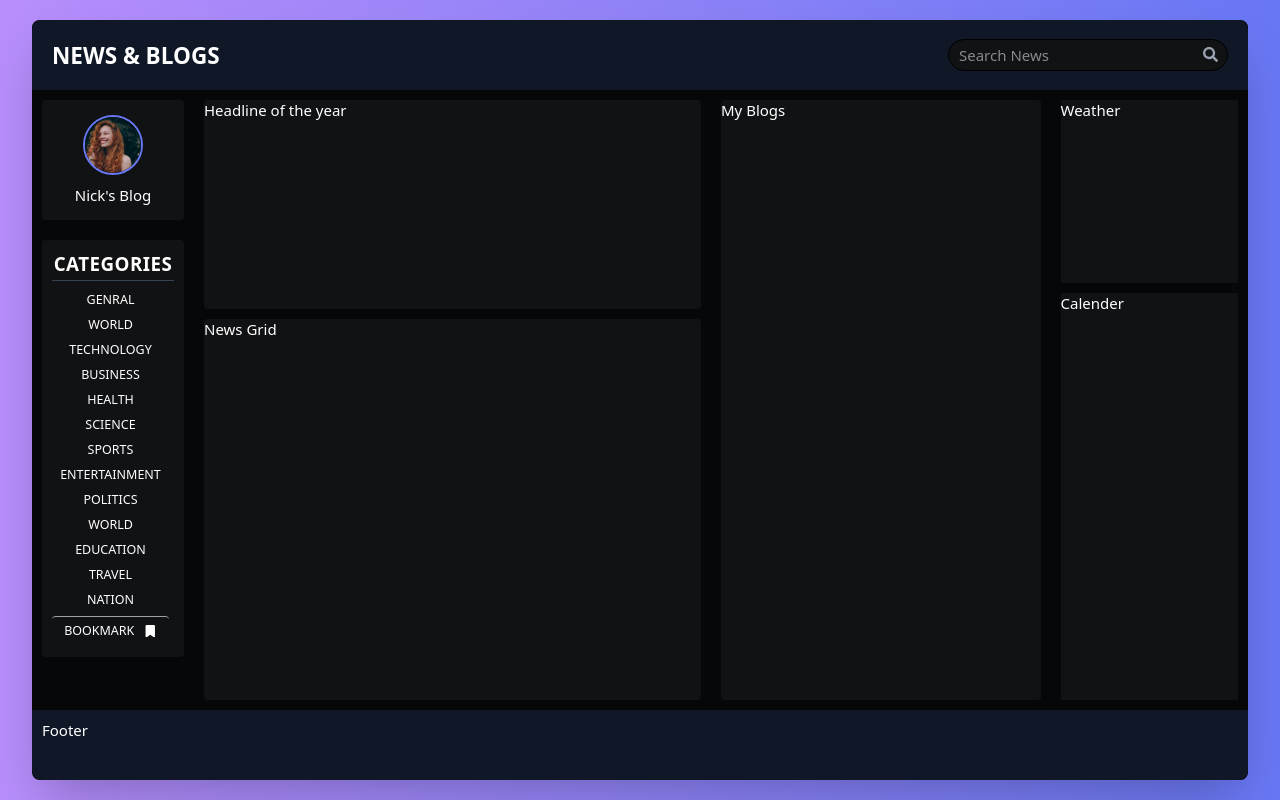
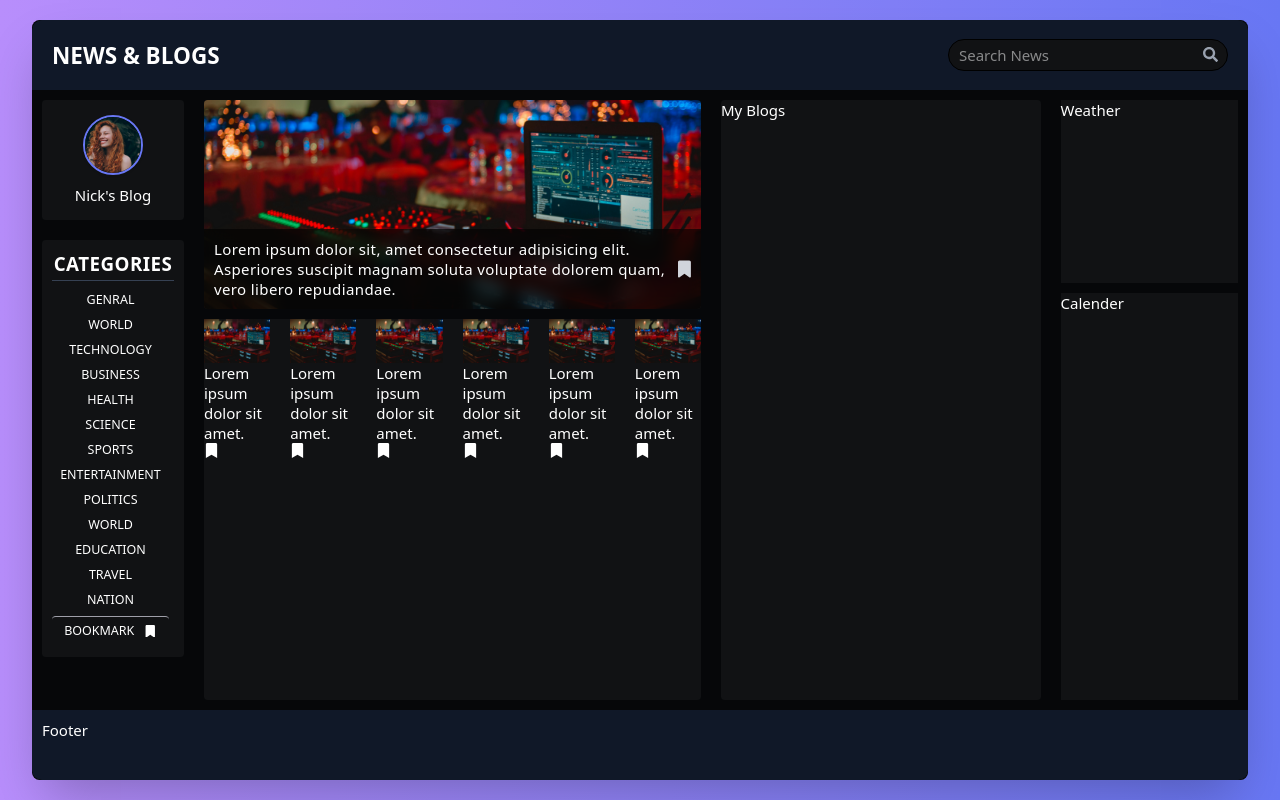
Before and after one commit to KaranMeghe/News-Blogs, a React (Vite) app: page / in a window 1280 px wide. Built offline with nearby package versions, Linux system fonts and the light colour scheme.

Commit message:
feat(news ui): initial ui for news headline and news box

```diff
--- a/package.json
+++ b/package.json
@@ -10,10 +10,12 @@
     "preview": "vite preview"
   },
   "dependencies": {
+    "@reduxjs/toolkit": "^2.8.2",
     "@tailwindcss/vite": "^4.1.11",
     "react": "^19.1.0",
     "react-dom": "^19.1.0",
     "react-icons": "^5.5.0",
+    "react-redux": "^9.2.0",
     "react-router-dom": "^7.6.3",
     "tailwindcss": "^4.1.11"
   },
--- a/src/Components/News/NewsBox.tsx
+++ b/src/Components/News/NewsBox.tsx
@@ -1,9 +1,62 @@
 /** @format */
+
+import techImg from '../../assets/images/tech.jpg';
+import sportImg from '../../assets/images/sports.jpg';
+import sciImg from '../../assets/images/science.jpg';
+import healthImg from '../../assets/images/health.jpg';
+import worldImg from '../../assets/images/world.jpg';
+import { FaBookmark } from 'react-icons/fa';
 
 const NewsBox = () => {
   return (
-    <article className='bg-[#111214] h-full rounded-md'>
-      <div>News Grid</div>
+    <article className='bg-[#111214] h-full rounded-md flex justify-around gap-8'>
+      <div>
+        <img src={techImg} />
+        <h3>
+          Lorem ipsum dolor sit amet.
+          <FaBookmark />
+        </h3>
+      </div>
+
+      <div>
+        <img src={techImg} />
+        <h3>
+          Lorem ipsum dolor sit amet.
+          <FaBookmark />
+        </h3>
+      </div>
+
+      <div>
+        <img src={techImg} />
+        <h3>
+          Lorem ipsum dolor sit amet.
+          <FaBookmark />
+        </h3>
+      </div>
+
+      <div>
+        <img src={techImg} />
+        <h3>
+          Lorem ipsum dolor sit amet.
+          <FaBookmark />
+        </h3>
+      </div>
+
+      <div>
+        <img src={techImg} />
+        <h3>
+          Lorem ipsum dolor sit amet.
+          <FaBookmark />
+        </h3>
+      </div>
+
+      <div>
+        <img src={techImg} />
+        <h3>
+          Lorem ipsum dolor sit amet.
+          <FaBookmark />
+        </h3>
+      </div>
     </article>
   );
 };
--- a/src/Components/News/NewsHeadline.tsx
+++ b/src/Components/News/NewsHeadline.tsx
@@ -1,9 +1,19 @@
 /** @format */
+import { FaBookmark } from 'react-icons/fa6';
+import techImg from '../../assets/images/tech.jpg';
 
 const NewsHeadline = () => {
   return (
-    <article className=' bg-[#111214] w-full h-[55%] mb-2 rounded-md'>
-      <div>Headline of the year</div>
+    <article className='w-full h-[55%] mb-2 rounded-md relative overflow-hidden'>
+      <img src={techImg} alt='Headline' className='h-full w-full object-cover' />
+
+      <div className='absolute bottom-0 left-0 w-full bg-black/60 backdrop-blur-sm p-4 flex items-center justify-between gap-4'>
+        <h2 className='text-white text-lg md:text-2xl font-medium tracking-wide'>
+          Lorem ipsum dolor sit, amet consectetur adipisicing elit. Asperiores suscipit magnam soluta voluptate dolorem
+          quam, vero libero repudiandae.
+        </h2>
+        <FaBookmark className='text-gray-300 text-5xl hover:text-white transition-colors cursor-pointer' />
+      </div>
     </article>
   );
 };
```
Also changed, not shown: 1 other file (tests, documents, lock files or other folders).
